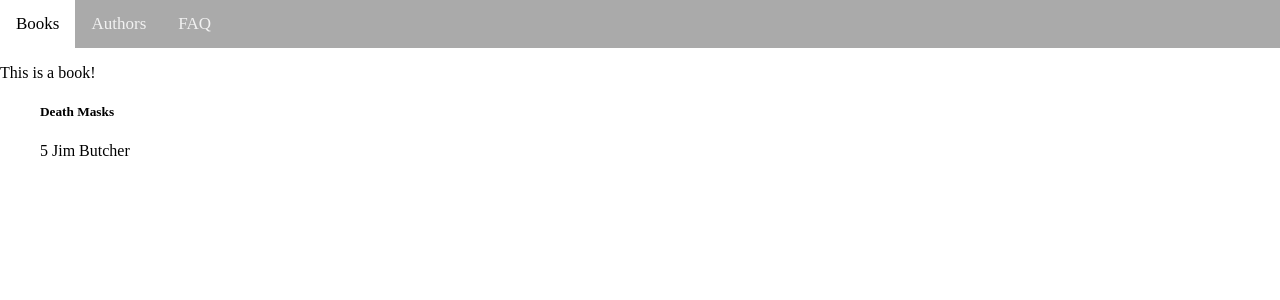
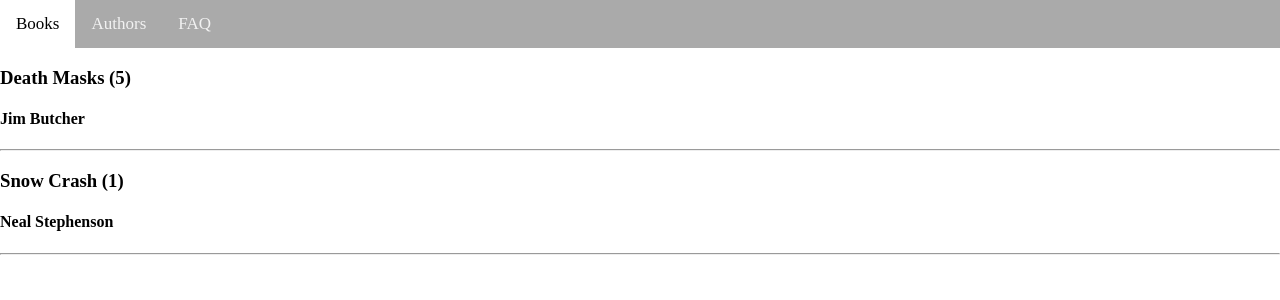
Before and after one commit to lilylakshi/open-library-client, an Angular app: page / in a window 1280 px wide. Shown: the top 300 px of the page. Built offline with nearby package versions, Linux system fonts and the light colour scheme.

Commit message:
Add property binding to book item

```diff
--- a/src/app/books-list/book-item/book-item.component.html
+++ b/src/app/books-list/book-item/book-item.component.html
@@ -1 +1,3 @@
-<p>This is a book!</p>
+<h3>{{ book.title }} ({{ book.isbn }})</h3>
+<h4> {{ book.author }}</h4>
+<hr />
--- a/src/app/books-list/book-item/book-item.component.ts
+++ b/src/app/books-list/book-item/book-item.component.ts
@@ -1,4 +1,5 @@
-import { Component } from "@angular/core";
+import { Component, Input } from "@angular/core";
+import { Book } from "../book.model";
 
 @Component({
     selector: 'app-book',
@@ -6,4 +7,5 @@
     styleUrls: ['./book-item.component.css']
 })
 export class BookComponent {
+    @Input() book: Book;
 }
--- a/src/app/books-list/books-list.component.html
+++ b/src/app/books-list/books-list.component.html
@@ -1,11 +1,3 @@
 <div>
-  <app-book></app-book>
-
-  <ul>
-    <li *ngFor="let book of books">
-      <h5>{{ book.title }}</h5>
-      {{ book.isbn }}
-      {{ book.author }}
-    </li>
-  </ul>
+  <app-book *ngFor="let book of books" [book]="book" ></app-book>
 </div>
--- a/src/app/books-list/books-list.component.ts
+++ b/src/app/books-list/books-list.component.ts
@@ -8,7 +8,8 @@
 })
 export class BooksComponent implements OnInit {
   books: Book[] = [
-    new Book(5, 'Death Masks', 'Jim Butcher')
+    new Book(5, 'Death Masks', 'Jim Butcher'),
+    new Book(1, 'Snow Crash', 'Neal Stephenson')
   ];
 
   constructor() { }
```
